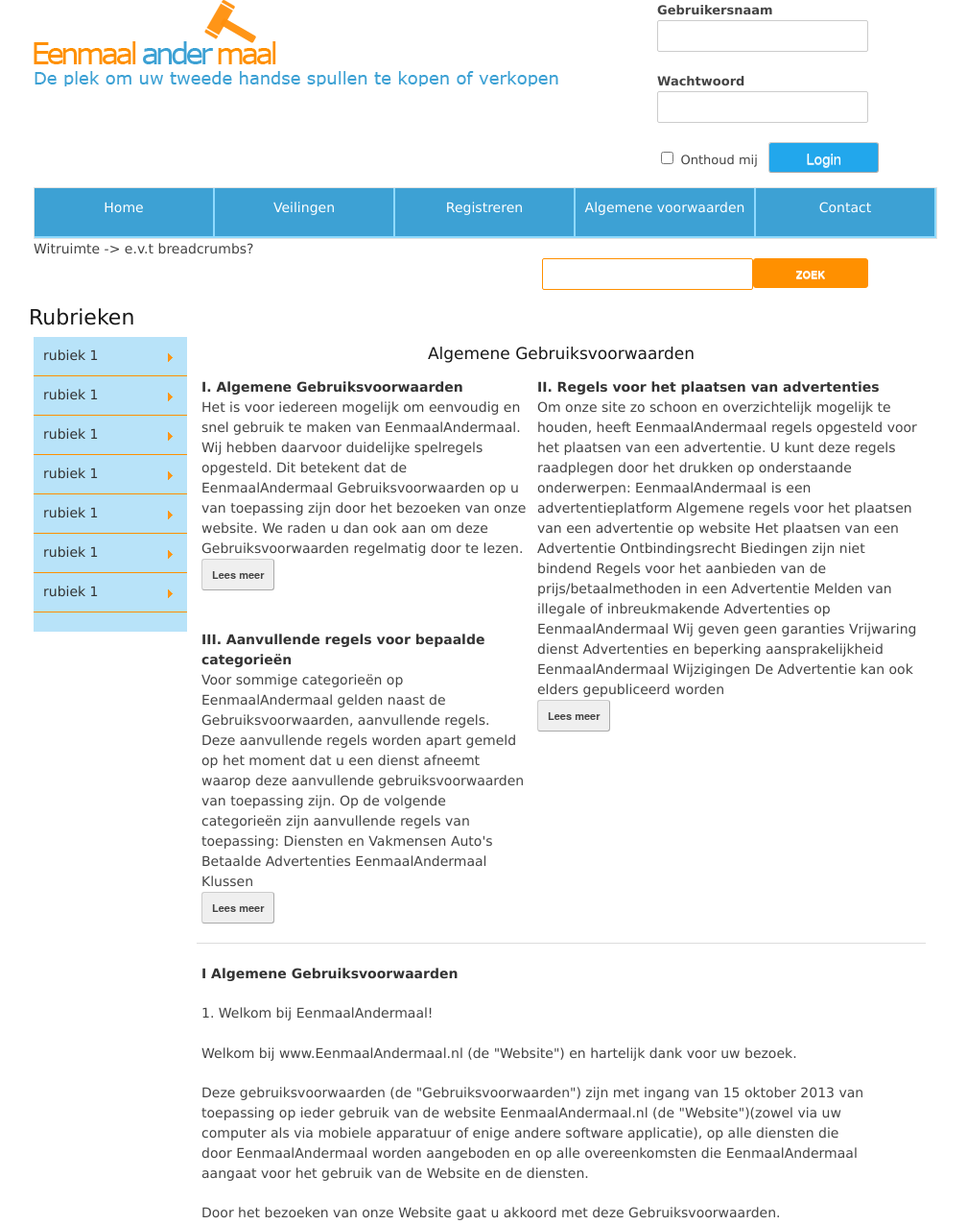
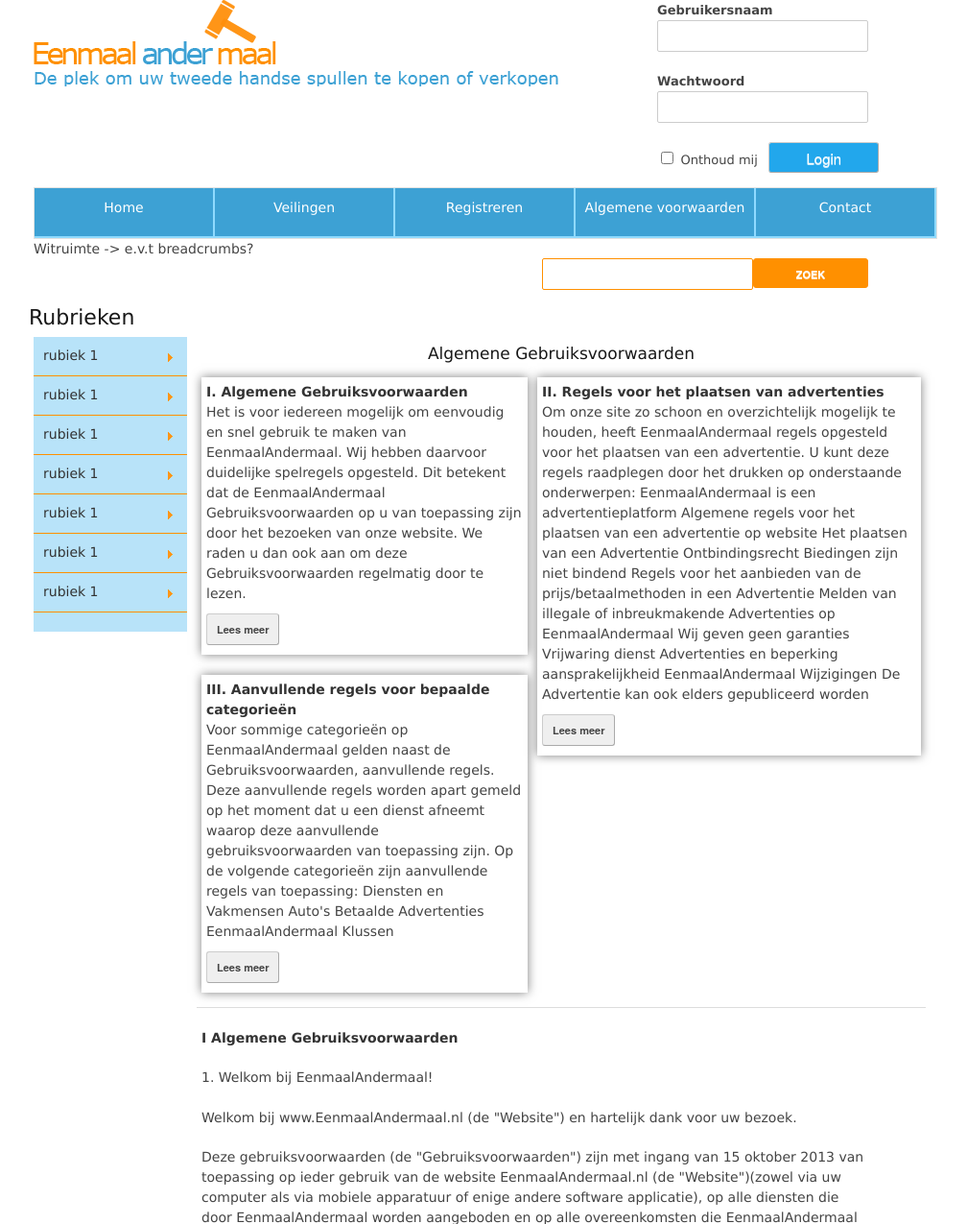
Before and after one commit to jordy-bollen/eenmaal-andermaal, a PHP site: page /algemeneVoorwaarden.php in a window 1280 px wide. Shown: the top 1275 px of the page at 96% size, without its empty margins (130-1138 px from the left). Run offline with PHP 8.4, Linux system fonts and the light colour scheme.

Commit message:
algemene voorwaarden style update + css

```diff
--- a/html/algemeneVoorwaarden.php
+++ b/html/algemeneVoorwaarden.php
@@ -78,7 +78,7 @@
         <div id="content">
 
              <div class="thirtheen columns"><h3>Algemene Gebruiksvoorwaarden</h3>
-
+                 <div id="voorwaardenKlein">
                  <div class="six columns">
                     <div id="voorwaarden1">
                         <strong>I. Algemene Gebruiksvoorwaarden</strong><br>
@@ -100,6 +100,7 @@
                         <button href="#regelsPlaatsen">Lees meer</button>
                     </div>
                  </div>
+                     </div>
                  <br>
                  <br>
                  <hr>
--- a/html/stylesheets/base.css
+++ b/html/stylesheets/base.css
@@ -463,6 +463,7 @@ margin-bottom: -25px;
 	color: #FFF;
     	border-radius: 5px;
 	text-align: center;
+	margin-top:20px;
 }
 
 .footer p
@@ -482,3 +483,22 @@ margin-bottom: -25px;
 	background-color: #FFF;
 
 }
+
+#voorwaarden1, #voorwaarden2, #voorwaarden3
+{
+	-webkit-box-shadow:0 0 10px rgba(0, 0, 0, 0.5);
+	-moz-box-shadow:0 0 10px rgba(0, 0, 0, 0.5);
+	box-shadow:0 0 10px rgba(0, 0, 0, 0.5);
+	padding: 5px;
+}
+
+#voorwaarden3
+{
+	margin-bottom: 15px;
+}
+
+#voorwaardenKlein button
+{
+	margin-top: 10px;
+	margin-bottom: 5px;
+}
```
